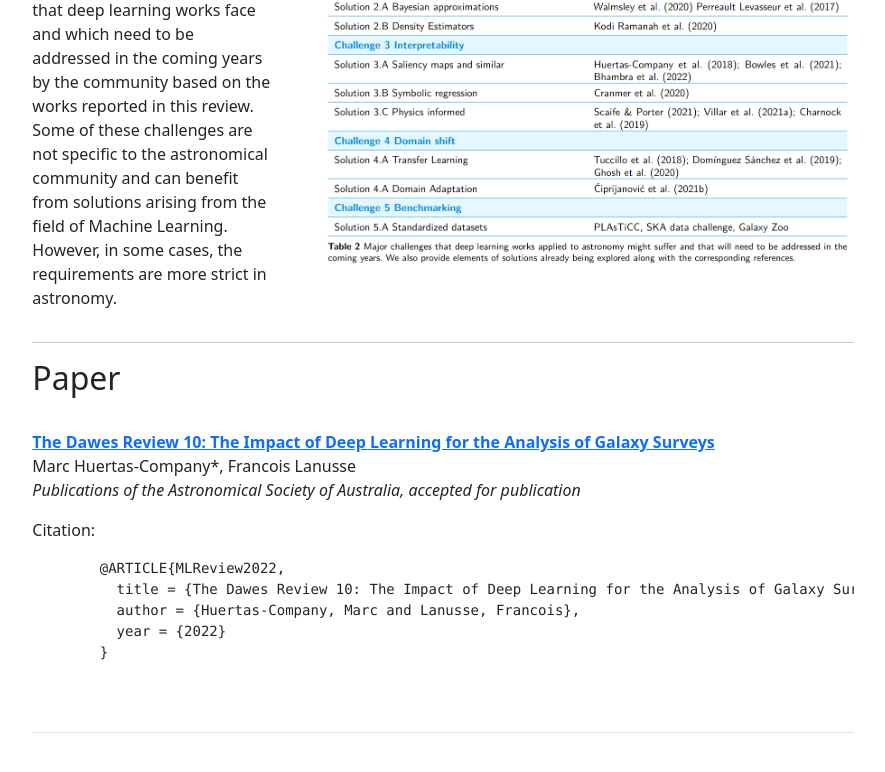
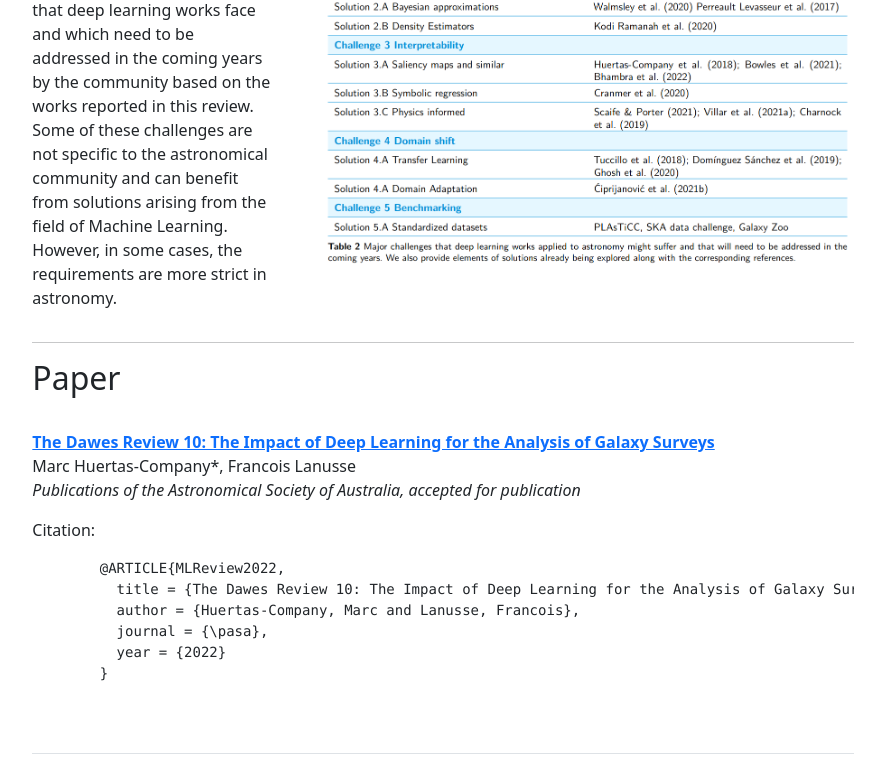
Before and after one commit to ml4astro/dawes-review, a plain HTML site: page index.html in a window 1280 px wide. Shown: the part 3092-3864 px from the top of the page, without its empty margins (197-1082 px from the left). Drawn offline with nearby package versions, Linux system fonts and the light colour scheme.

Commit message:
adding journal

```diff
--- a/index.html
+++ b/index.html
@@ -187,6 +187,7 @@
         @ARTICLE{MLReview2022,
           title = {The Dawes Review 10: The Impact of Deep Learning for the Analysis of Galaxy Surveys},
           author = {Huertas-Company, Marc and Lanusse, Francois},
+          journal = {\pasa},
           year = {2022}
         }
     </pre>
```
